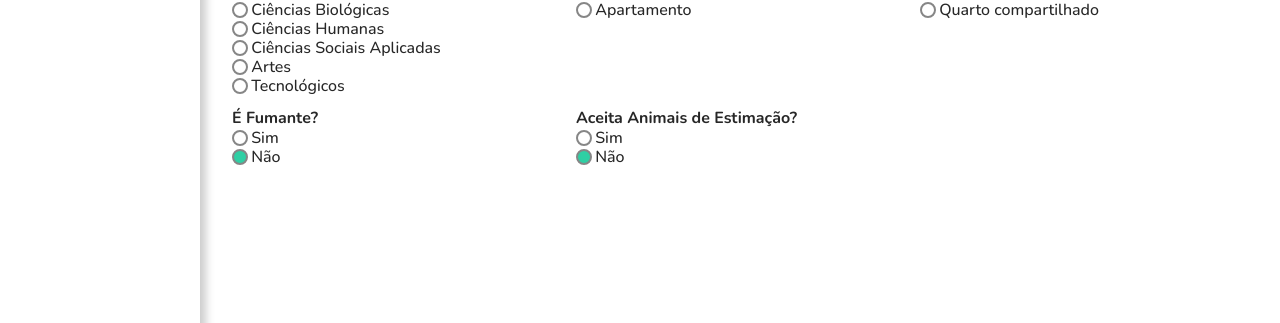
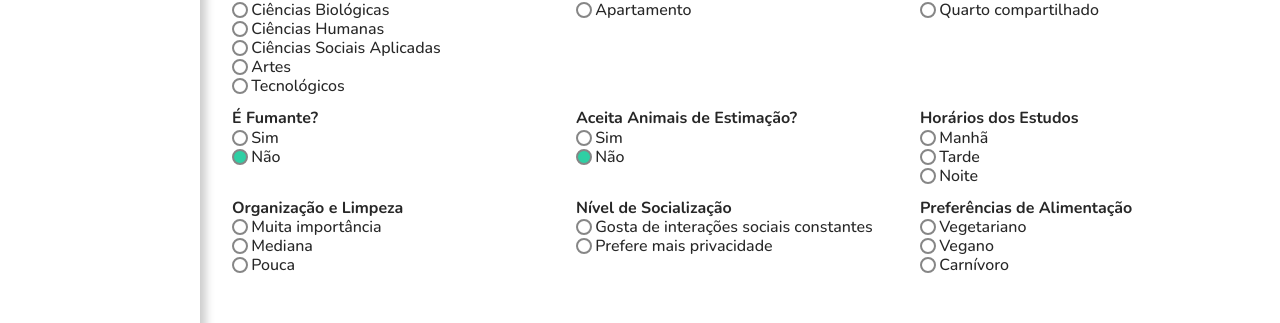
Before and after one commit to luacarol/unirep, a React (Create React App) app in the folder frontendunirep/: page /editprofile in a window 1280 px wide. Shown: the part 393-716 px from the top of the page. Built offline with nearby package versions, Linux system fonts and the light colour scheme; sample sign-in values are in the browser's storage.

Commit message:
Colocando mais entradas do perfil de usuário

```diff
--- a/frontendunirep/src/pages/EditProfile/EditProfile.jsx
+++ b/frontendunirep/src/pages/EditProfile/EditProfile.jsx
@@ -154,6 +154,34 @@ const EditProfile = () => {
                         selectedValue={formData.pets_allowed ? 'Sim' : 'Não'}
                         onChange={(value) => handlePetsAllowedChange('pets_allowed', value)}
                     />
+
+                    <InputCheckbox
+                        id="study_schedules"
+                        label="Horários dos Estudos"
+                        options={['Manhã', 'Tarde', 'Noite']}
+                        selectedValue={formData.study_schedules}
+                    />
+
+                    <InputCheckbox
+                        id="organization_and_cleaning"
+                        label="Organização e Limpeza"
+                        options={['Muita importância', 'Mediana', 'Pouca']}
+                        selectedValue={formData.organization_and_cleaning}
+                    />
+
+                    <InputCheckbox
+                        id="level_socialization"
+                        label="Nível de Socialização"
+                        options={['Gosta de interações sociais constantes', 'Prefere mais privacidade']}
+                        selectedValue={formData.level_socialization}
+                    />
+
+                    <InputCheckbox
+                        id="feeding_preferences"
+                        label="Preferências de Alimentação"
+                        options={['Vegetariano', 'Vegano', 'Carnívoro']}
+                        selectedValue={formData.feeding_preferences}
+                    />
                 </div>
 
                 <Toast
```
